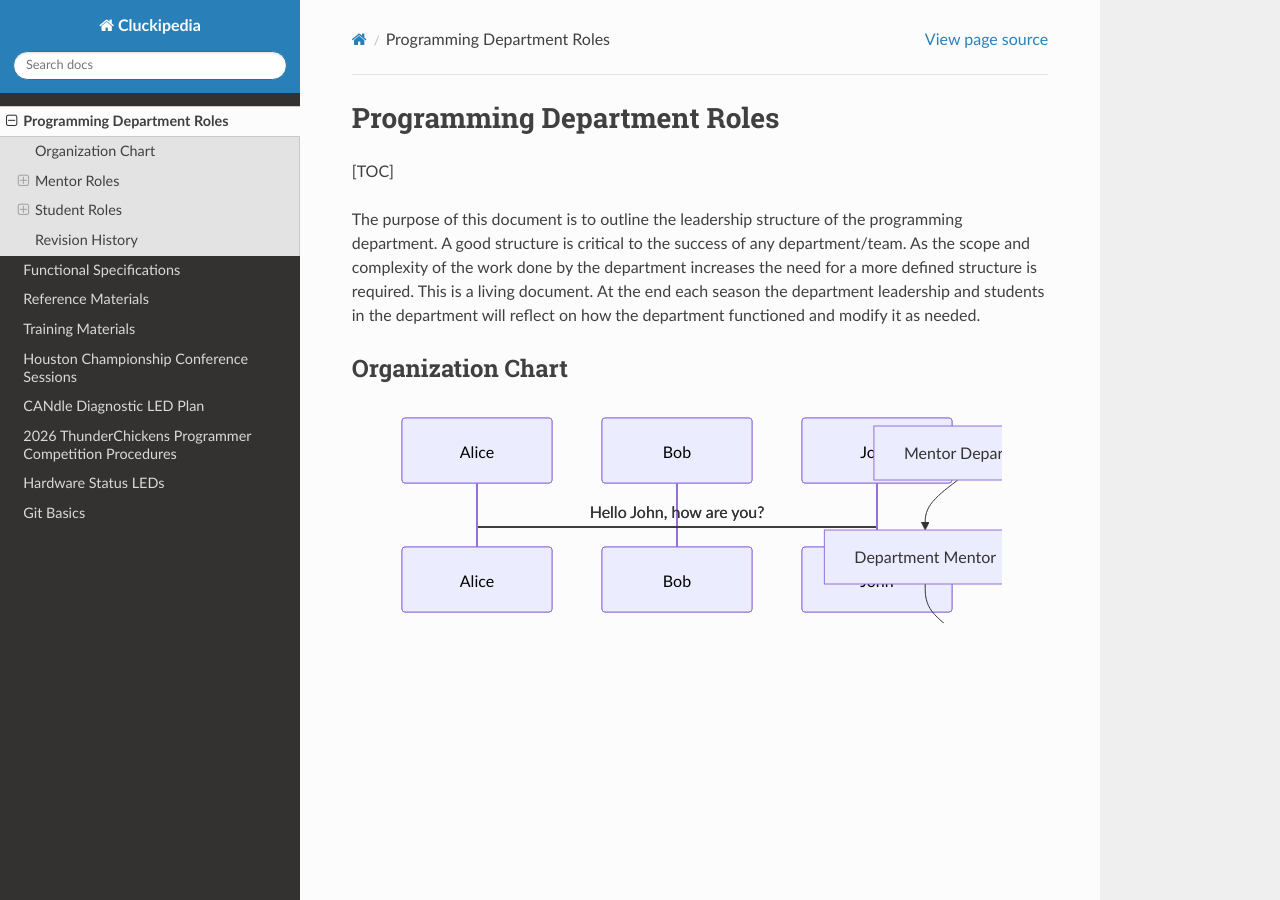
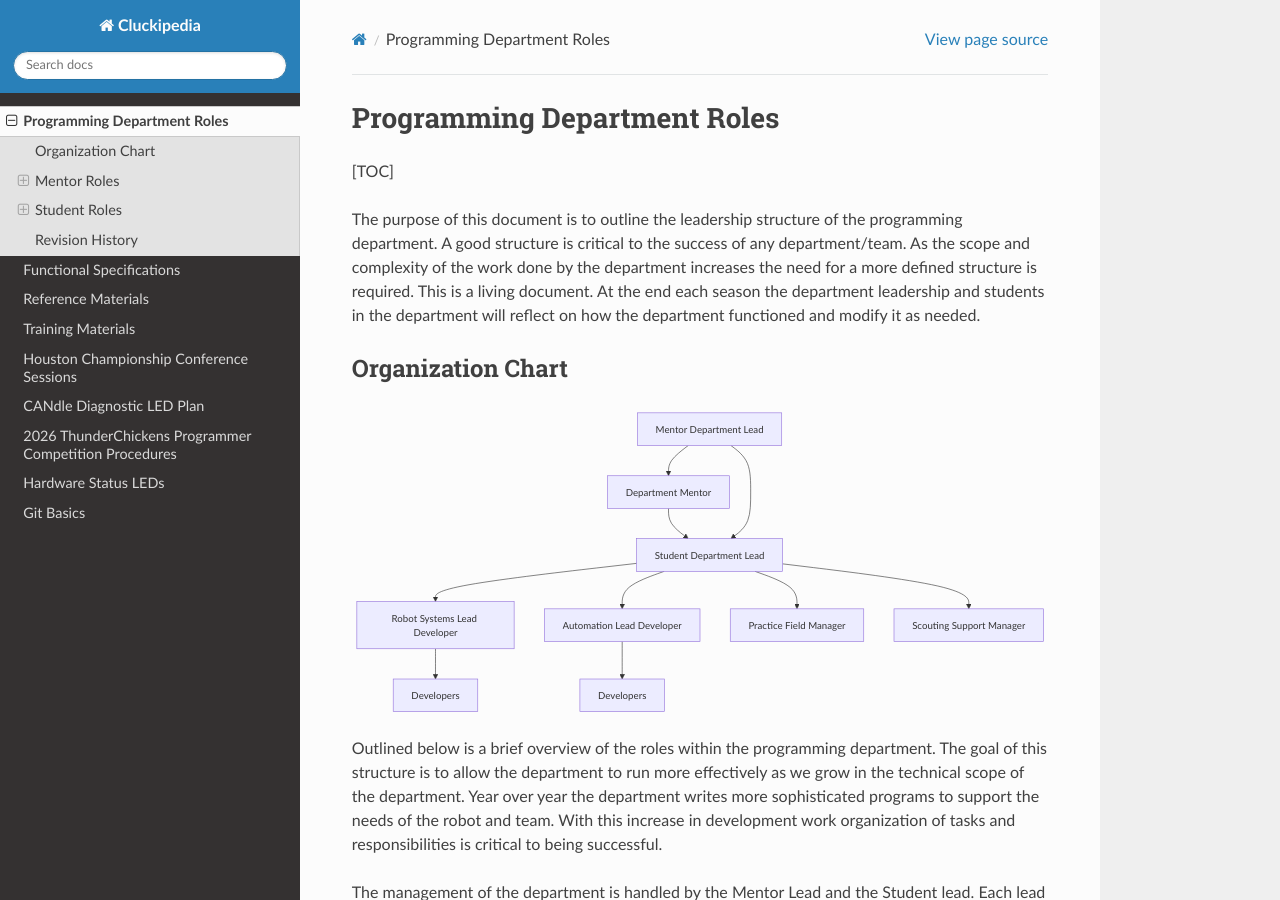
Before and after one commit to Team217/cluckipedia, a Sphinx documentation site: the page built from docs/source/programming-department-roles.md, in a window 1280 px wide and 900 px high. Built offline with Sphinx 7.4.7 and the Read the Docs theme 3.1.0, drawn with Linux system fonts in a browser that asks for light colours; pages that are not in the unit, such as notebooks, are missing from menus.

Commit message:
Seems to work now, seems the whitespace is critical for proper render.

````diff
--- a/docs/source/programming-department-roles.md
+++ b/docs/source/programming-department-roles.md
@@ -17,22 +17,6 @@ The purpose of this document is to outline the leadership structure of the progr
       E[Automation Lead Developer] --> I[Developers]
       C[Student Department Lead] --> F[Practice Field Manager]
       C[Student Department Lead] --> G[Scouting Support Manager]
-```
-
-```{mermaid}
-
-    sequenceDiagram
-      participant Alice
-      participant Bob
-      Alice->John: Hello John, how are you?
-```
-
-```mermaid
-
-    sequenceDiagram
-      participant Alice
-      participant Bob
-      Alice->John: Hello John, how are you?
 ```
 
 Outlined below is a brief overview of the roles within the programming department. The goal of this structure is to allow the department to run more effectively as we grow in the technical scope of the department. Year over year the department writes more sophisticated programs to support the needs of the robot and team. With this increase in development work organization of tasks and responsibilities is critical to being successful.
````
